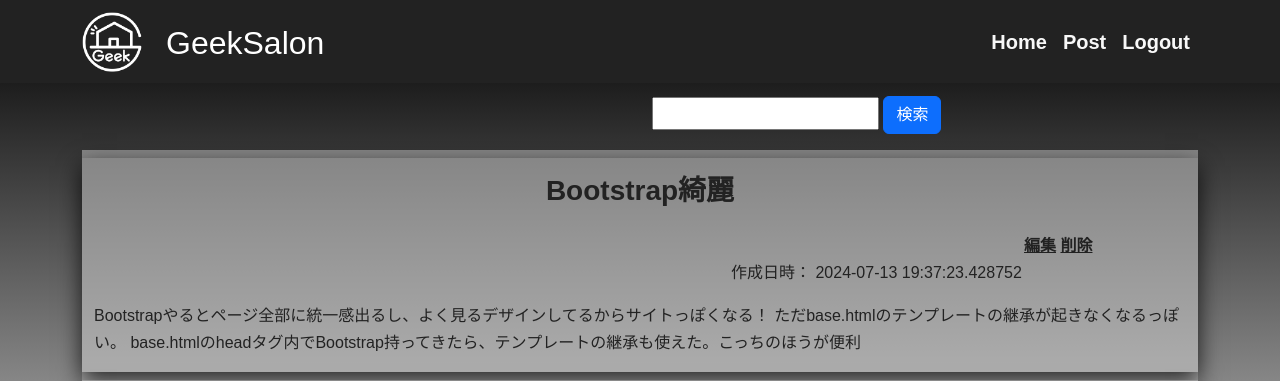
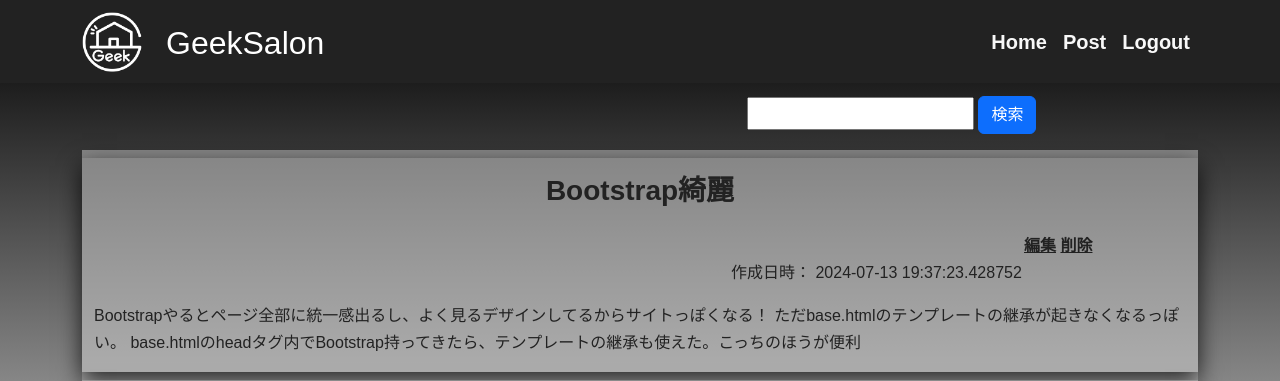
Before and after one commit to BannoTaichi/GeekTwitter, a Flask app: page /index in a window 1280 px wide. Shown: the top 381 px of the page. Run offline with Flask 3, Linux system fonts and the light colour scheme; a user stored in the database is signed in; some libraries are stand-ins or nearby versions.

Commit message:
slide search bar

```diff
--- a/templates/index.html
+++ b/templates/index.html
@@ -3,8 +3,8 @@
 
 <div class="container">
     <div class="row">
-        <div class="col-md-6"></div>
-        <div class="container col-md-6">
+        <div class="col-md-7"></div>
+        <div class="container col-md-5">
             <form method="POST">
                 <input type="text" name="search" class="form-label my-3">
                 <input type="submit" value="検索" class="btn btn-primary my-3">
```
